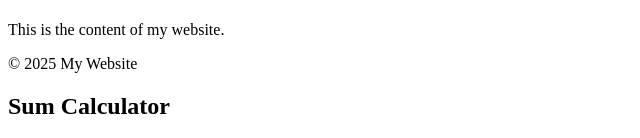
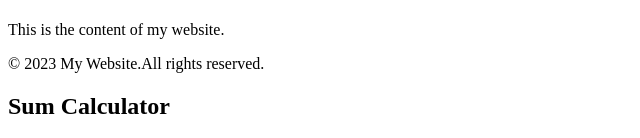
Before and after one commit to acciojob/relative-list-react-rambabu1458, a React app: page / in a window 1280 px wide. Shown: the part 242-380 px from the top of the page, without its empty margins (0-640 px from the left). Built offline with nearby package versions, Linux system fonts and the light colour scheme.

Commit message:
PageLayout

```diff
--- a/src/components/App.js
+++ b/src/components/App.js
@@ -11,7 +11,7 @@ const App = () => {
       <RelativeList />
       <PageLayout
         header={<h1>Welcome to my website</h1>}
-        footer={<p>&copy; {date} My Website</p>}
+        footer={<p>&copy; 2023 My Website.All rights reserved.</p>}
       >
         <p>This is the content of my website.</p>
       </PageLayout>
```
